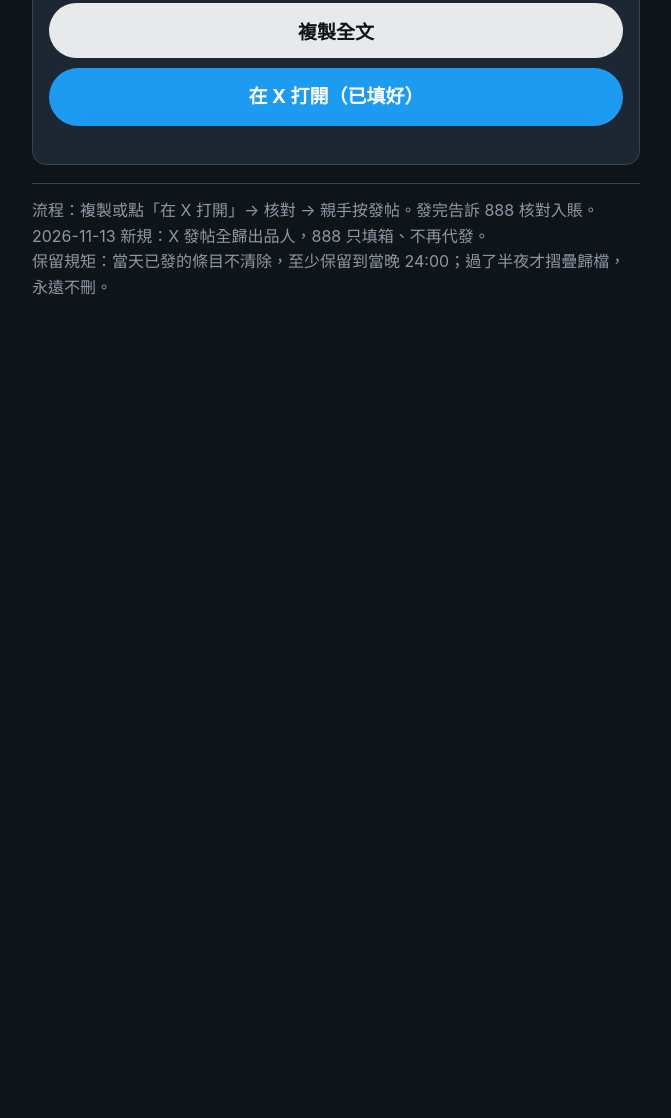
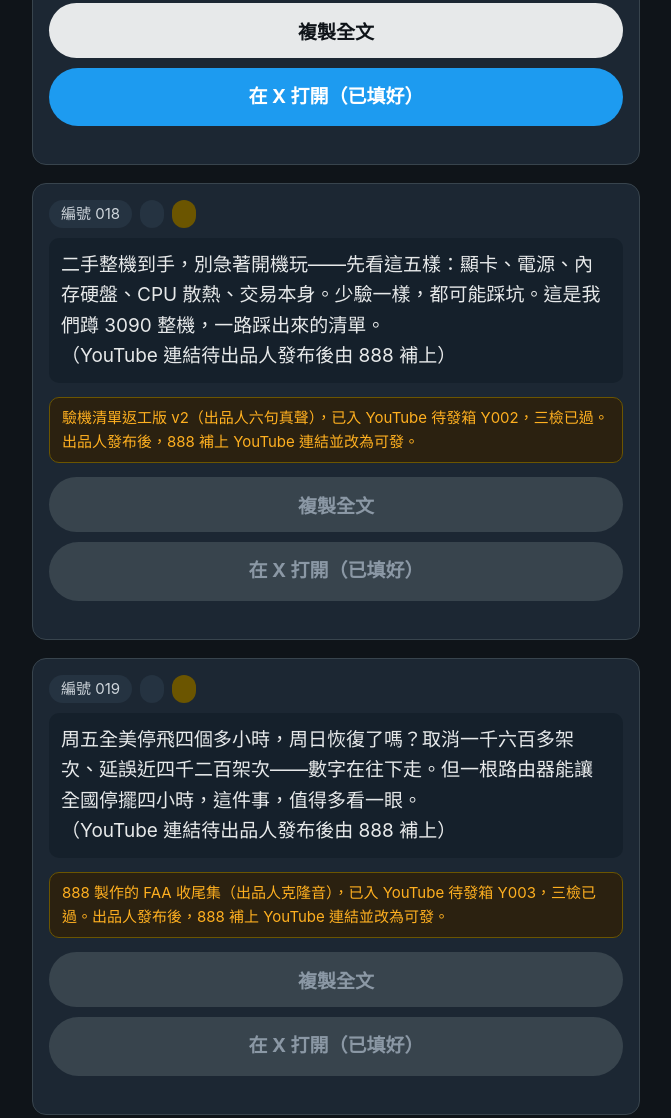
Before and after one commit to xinkexue88/100kwhys, a plain HTML site: page outbox/index.html in a window 1280 px wide. Shown: the part 8867-9985 px from the top of the page, without its empty margins (304-975 px from the left). Before the commit the page ends 9183 px from the top, so only its background shows below. Drawn offline with Linux system fonts and the light colour scheme.

Commit message:
X待发箱补 018 验机清单 / 019 FAA收尾集（待出品人发布后补链接）

```diff
--- a/outbox/index.html
+++ b/outbox/index.html
@@ -228,6 +228,20 @@ var DRAFTS = [
     text: "星艦第 15 飛：飛船 Ship 42 繞地球 14 圈、飛了 22.5 小時後，被發射塔的「筷子」在半空接住——入軌飛船被塔架接住，人類第一次。\nhttps://youtube.com/shorts/MhqAksUzA3A\n但這班不算全勝：助推器沒能回來，原因還在調查。",
     sendable: true,
     note: "888 接手自製的星艦快訊（333 逾時未交），三檢全過，於 2026-11-14 16:31:08 PT 發布。出品人手發後告訴 888 銷賬。"
+  },
+  {
+    id: "018",
+    date: "2026-11-15",
+    text: "二手整機到手，別急著開機玩——先看這五樣：顯卡、電源、內存硬盤、CPU 散熱、交易本身。少驗一樣，都可能踩坑。這是我們蹲 3090 整機，一路踩出來的清單。\n（YouTube 連結待出品人發布後由 888 補上）",
+    sendable: false,
+    note: "驗機清單返工版 v2（出品人六句真聲），已入 YouTube 待發箱 Y002，三檢已過。出品人發布後，888 補上 YouTube 連結並改為可發。"
+  },
+  {
+    id: "019",
+    date: "2026-11-15",
+    text: "周五全美停飛四個多小時，周日恢復了嗎？取消一千六百多架次、延誤近四千二百架次——數字在往下走。但一根路由器能讓全國停擺四小時，這件事，值得多看一眼。\n（YouTube 連結待出品人發布後由 888 補上）",
+    sendable: false,
+    note: "888 製作的 FAA 收尾集（出品人克隆音），已入 YouTube 待發箱 Y003，三檢已過。出品人發布後，888 補上 YouTube 連結並改為可發。"
   }
 ];
 
```
